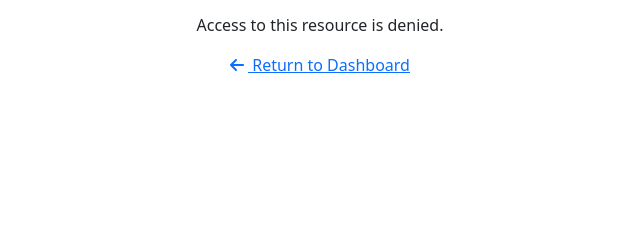
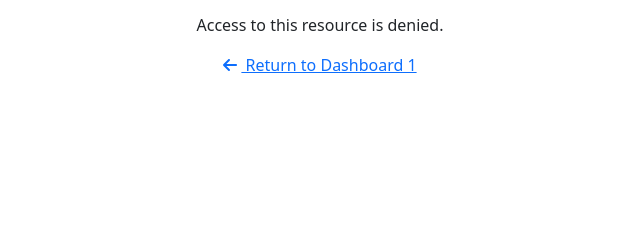
Before and after one commit to jitendranagr/jenkins-pipeline, a plain HTML site: page 401.html in a window 1280 px wide. Shown: the part 161-392 px from the top of the page, 320-960 px from the left. Drawn offline with nearby package versions, Linux system fonts and the light colour scheme.

Commit message:
Update 401.html

```diff
--- a/401.html
+++ b/401.html
@@ -23,7 +23,7 @@
                                     <p>Access to this resource is denied.</p>
                                     <a href="index.html">
                                         <i class="fas fa-arrow-left me-1"></i>
-                                        Return to Dashboard
+                                        Return to Dashboard 1
                                     </a>
                                 </div>
                             </div>
```
